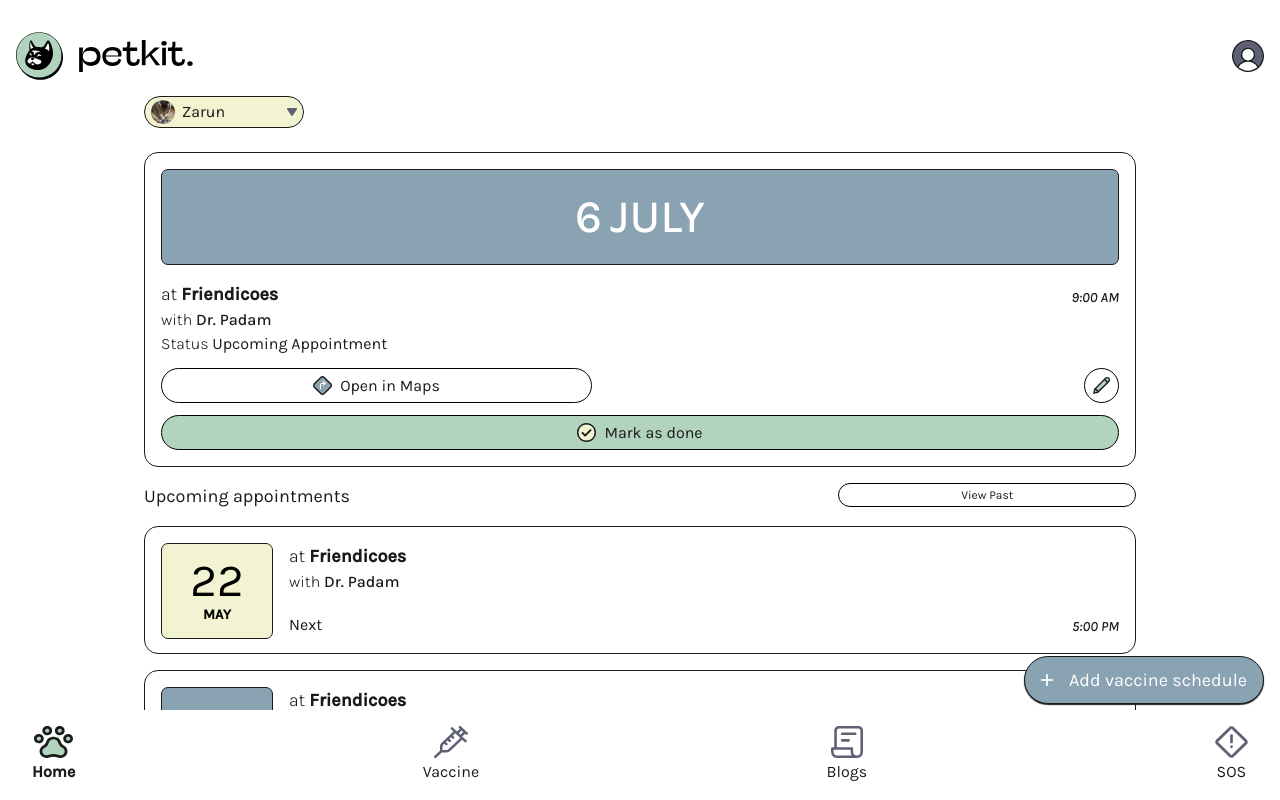
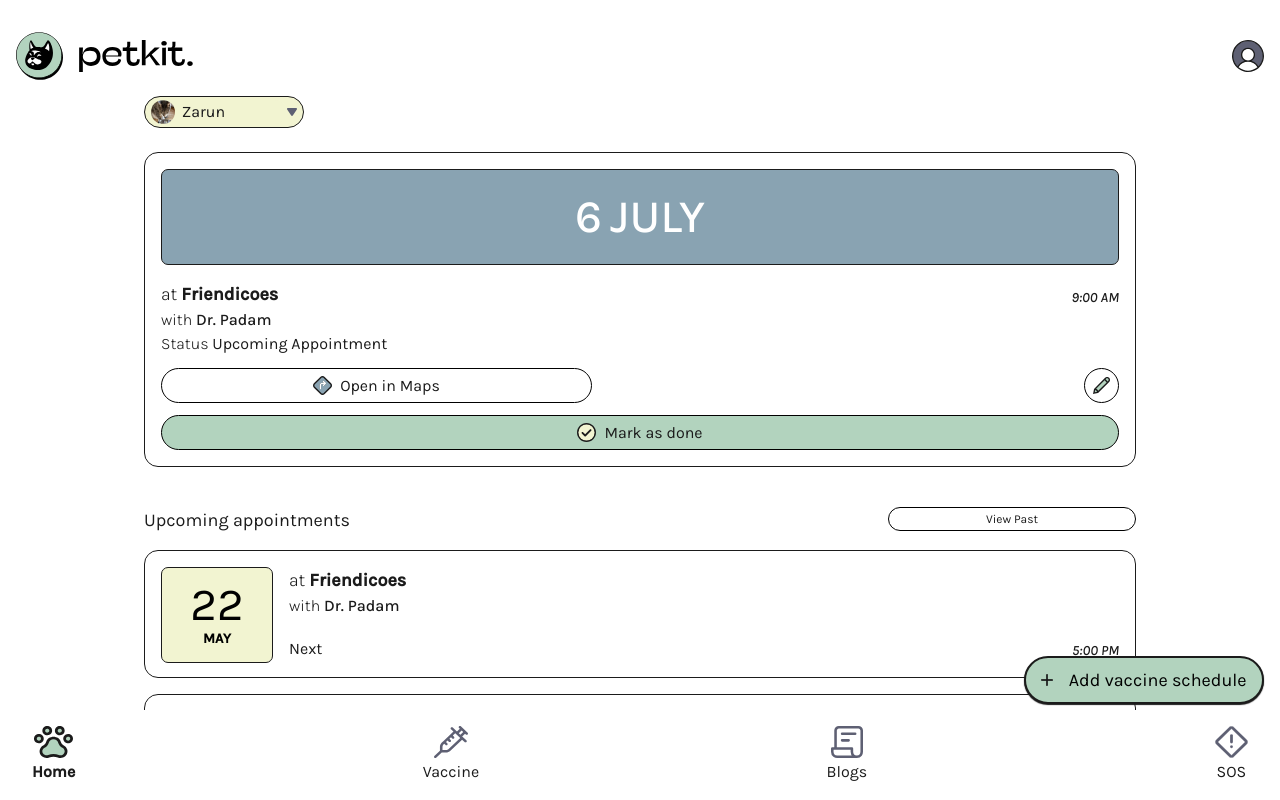
Before and after one commit to Ambujbhaskar/PetCareApp, a SvelteKit app in the folder frontend/: page /vaccine/2 in a window 1280 px wide. Built offline with nearby package versions, Linux system fonts and the light colour scheme.

Commit message:
css changes in sos page

```diff
--- a/frontend/package.json
+++ b/frontend/package.json
@@ -19,6 +19,7 @@
 	},
 	"type": "module",
 	"dependencies": {
+		"leaflet": "^1.9.3",
 		"uuid": "^9.0.0"
 	}
 }
--- a/frontend/src/routes/blogs/[slug]/+page.svelte
+++ b/frontend/src/routes/blogs/[slug]/+page.svelte
@@ -33,10 +33,10 @@
 
 <section>
   <div>
-    <div class="flex justify-between items-center">
+    <div class="flex justify-between items-center mb-1">
       <h1 class="text-[0.89rem] text-[#5E6073] mb-2 ml-1">{article.tag}</h1>
       <!-- svelte-ignore a11y-click-events-have-key-events -->
-      <img
+      <img class="h-4"
         src={!saved ? "/bookmark-checked.svg" : "/bookmark-unchecked.svg"}
         alt="Icon"
         on:click={(e) => {
@@ -45,7 +45,7 @@
       />
     </div>
 
-    <img src={article.image} alt="Article Cover" class="w-full" />
+    <img src={article.image} alt="Article Cover" class="w-full max-h-80" />
 
     <h1 class="text-[1.3rem] mt-3 ml-1">{article.title}</h1>
     <p class="mt-3 ml-1 whitespace-">{article.content}</p>
--- a/frontend/src/routes/sos/+page.svelte
+++ b/frontend/src/routes/sos/+page.svelte
@@ -14,12 +14,12 @@
   {#if !viewAll}
     <LeafletMap />
   {/if}
-  <div class="flex justify-between items-center mt-5">
+  <div class="flex justify-between items-center mt-6 mb-2">
     <h2>Lost pets</h2>
     <!-- svelte-ignore a11y-click-events-have-key-events -->
     {#if !viewAll}
       <div
-        class="border-[0.12rem] border-black rounded-[1.2rem] text-[0.8rem] p-2 px-3 flex justify-center
+        class="border-[1px] border-black rounded-[0.75rem] text-[0.8rem] p-1 px-5 flex justify-center
       items-center cursor-pointer hover:scale-98 active:scale-95 transition-all duration-200"
         on:click={() => {
           viewAll = !viewAll;
@@ -55,9 +55,9 @@
   <!-- Submit a request -->
   <a href="/sos/request-form" data-sveltekit-noscroll>
     <div
-      class="fixed right-4 bottom-[7.5rem] py-2 px-8 rounded-[2rem] bg-[var(--color-request)] text-[var(--color-bg)] border-2 border-[var(--color-text-secondary)] text-[1.2rem] cursor-pointer hover:scale-98 active:scale-95 transition-all duration-200"
+      class="fixed right-4 bottom-[6rem] py-2 px-8 rounded-[1.5rem] bg-[var(--color-enabled)] text-[var(--color-text-primary)] border-2 border-[var(--color-text-secondary)] text-lg cursor-pointer font-medium hover:scale-98 active:scale-95 transition-all duration-200"
     >
-      +Submit a request
+      + Submit a request
     </div>
   </a>
 </section>
--- a/frontend/src/routes/vaccine/[slug]/+page.svelte
+++ b/frontend/src/routes/vaccine/[slug]/+page.svelte
@@ -29,6 +29,7 @@
 <section class="VaccinePage">
     <Dropdown options={$user.pets} value={$pet} />
     <VaccineDetailCard appointment={app} {status} />
+    <br>
     <div class="HeadingLine">
         <p>{view + " appointments"}</p>
         <button
@@ -57,7 +58,7 @@
         }}
     >
         <img
-            src="/add-icon-white.png"
+            src="/add-icon.png"
             alt="Add Icon"
             class="FloatingButtonImg"
         />
@@ -78,7 +79,7 @@
         border-radius: 0.75rem;
         height: 1.5rem;
         font-size: var(--font-s);
-        width: 30%;
+        width: 25%;
     }
     .ViewList {
         display: flex;
@@ -90,15 +91,15 @@
         position: absolute;
         bottom: 6rem;
         right: 1rem;
-        background-color: var(--color-background);
+        background-color: var(--color-enabled);
         display: flex;
         justify-content: space-evenly;
         align-items: center;
         height: 3rem;
         width: 15rem;
-        color: white;
+        color: black;
         border-radius: 1.5rem;
-        border: solid 1.5px #1b1b1b;
+        border: solid 2px #1b1b1b;
         font-size: var(--font-xl);
         box-shadow: #1b1b1b 0px 1px 1px;
     }
```
Also changed, not shown: 2 other files (tests, documents, lock files or other folders).
